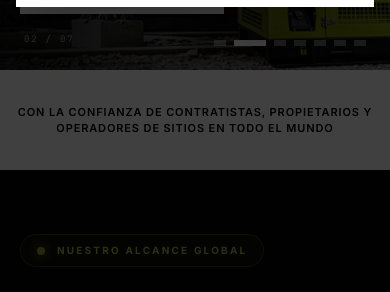
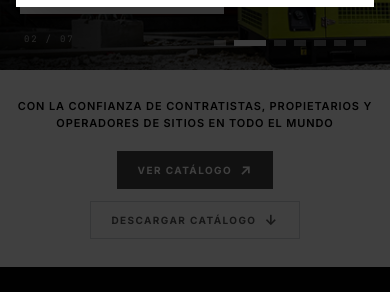
Before and after one commit to bonhoeffer-host/bonhoffer-power, a Next.js app: page / in a window 390 px wide. Shown: the part 514-806 px from the top of the page. Built offline with nearby package versions, Linux system fonts and the light colour scheme.

Commit message:
Update page.tsx

```diff
--- a/app/page.tsx
+++ b/app/page.tsx
@@ -496,17 +496,43 @@ export default function Home() {
         0{currentSlide + 1} / 0{slides.length}
       </div>
     </section>
+{/* Trust Strip */}
+<section className="w-full bg-white">
+  <div className="mx-auto flex min-h-[150px] flex-col items-center justify-center px-4 py-7 sm:min-h-[165px] sm:py-8">
 
-      {/* Trust Strip */}
-      <section className="w-full bg-white">
-        <div className="mx-auto flex min-h-[100px] items-center justify-center px-4 py-7 sm:min-h-[110px] sm:py-8 md:min-h-[120px]">
-          <p
-            className="font-sans text-center text-[11px] font-semibold uppercase tracking-[0.08em] text-black sm:text-xs md:text-sm"
-          >
-            Con la confianza de Contratistas, Propietarios y Operadores de Sitios en todo el Mundo
-          </p>
-        </div>
-      </section>
+    {/* Trust Text */}
+    <p className="font-sans text-center text-[11px] font-semibold uppercase tracking-[0.08em] text-black sm:text-xs md:text-sm">
+      Con la confianza de Contratistas, Propietarios y Operadores de Sitios en todo el Mundo
+    </p>
+
+    {/* Catalogue Buttons */}
+    <div className="mt-5 flex flex-col items-center justify-center gap-3 sm:flex-row">
+
+      {/* View Catalogue */}
+      <a
+        href="/Final-Catalogo-2026.pdf"
+        target="_blank"
+        rel="noopener noreferrer"
+        className="font-sans inline-flex min-h-[38px] items-center justify-center border border-[#444444] bg-[#444444] px-5 py-2 text-[10px] font-bold uppercase tracking-[0.14em] text-white transition-all duration-300 hover:bg-black sm:min-h-[40px] sm:px-6 sm:text-[11px]"
+      >
+        Ver Catálogo
+        <span className="ml-2 text-sm">↗</span>
+      </a>
+
+      {/* Download Catalogue */}
+      <a
+        href="/Final-Catalogo-2026.pdf"
+        download="Final-Catalogo-2026.pdf"
+        className="font-sans inline-flex min-h-[38px] items-center justify-center border border-gray-300 bg-white px-5 py-2 text-[10px] font-bold uppercase tracking-[0.14em] text-[#555555] transition-all duration-300 hover:border-black hover:bg-gray-50 hover:text-black sm:min-h-[40px] sm:px-6 sm:text-[11px]"
+      >
+        Descargar Catálogo
+        <span className="ml-2 text-sm">↓</span>
+      </a>
+
+    </div>
+
+  </div>
+</section>
 
 
 
@@ -1074,10 +1100,10 @@ export default function Home() {
 
 
 
-    {/* Buttons */}
+
     <div className="mt-5 flex flex-wrap items-center justify-center gap-3">
 
-      {/* Request Quote
+
       <Link
         href="/contact"
         className="font-sans inline-flex min-h-[38px] items-center justify-center border border-[#999999] bg-white px-5 py-2 text-[10px] font-bold uppercase tracking-[0.14em] text-[#555555] transition-all duration-300 hover:border-black hover:bg-gray-50 hover:text-black sm:min-h-[40px] sm:px-6 sm:text-[11px]"
@@ -1089,34 +1115,13 @@ export default function Home() {
         </span>
       </Link>
 
-      {/* Contact Team
+
       <Link
         href="/contact"
         className="font-sans inline-flex min-h-[38px] items-center justify-center bg-black px-6 py-2 text-[10px] font-bold uppercase tracking-[0.14em] text-white transition-all duration-300 hover:bg-[#333333] sm:min-h-[40px] sm:px-7 sm:text-[11px]"
       >
         Contactar al Equipo
-      </Link> */}
-
-            {/* View Catalogue */}
-        <a
-          href="/Final-Catalogo-2026.pdf"
-          target="_blank"
-          rel="noopener noreferrer"
-          className="font-sans inline-flex min-h-[38px] items-center justify-center border border-[#444444] bg-[#444444] px-5 py-2 text-[10px] font-bold uppercase tracking-[0.14em] text-white transition-all duration-300 hover:bg-black sm:min-h-[40px] sm:px-6 sm:text-[11px]"
-        >
-          Ver Catálogo
-          <span className="ml-2 text-sm">↗</span>
-        </a>
-
-        {/* Download Catalogue */}
-        <a
-          href="/Final-Catalogo-2026.pdf"
-          download="Final-Catalogo-2026.pdf"
-          className="font-sans inline-flex min-h-[38px] items-center justify-center border border-gray-300 bg-white px-5 py-2 text-[10px] font-bold uppercase tracking-[0.14em] text-[#555555] transition-all duration-300 hover:border-black hover:bg-gray-50 hover:text-black sm:min-h-[40px] sm:px-6 sm:text-[11px]"
-        >
-          Descargar Catálogo
-          <span className="ml-2 text-sm">↓</span>
-        </a>
+      </Link> *
 
     </div>
 
```
